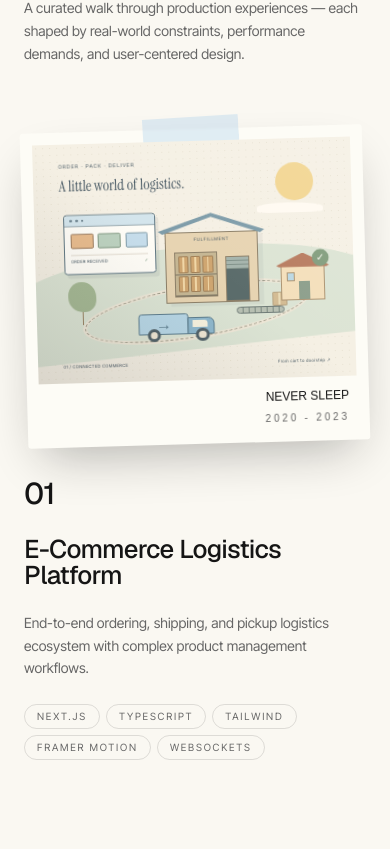
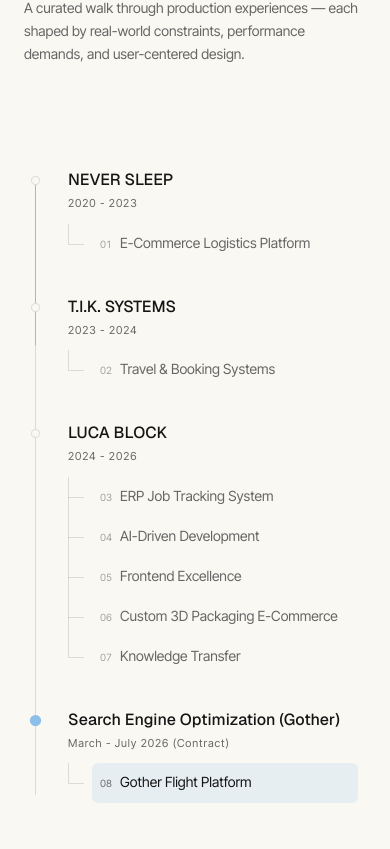
Before and after one commit to sansaran1234/MyPortfolio, a Next.js app: page / in a window 390 px wide. Shown: the part 5495-6344 px from the top of the page. Built offline with nearby package versions, Linux system fonts and the light colour scheme; a web font is replaced by a local one.

Commit message:
refactor: restructure ExhibitionsSection to group projects by company and enhance accessibility with improved markup

```diff
--- a/src/components/gallery/sections/ExhibitionsSection.tsx
+++ b/src/components/gallery/sections/ExhibitionsSection.tsx
@@ -24,11 +24,16 @@ import { GotherArtwork } from "../GotherArtwork";
 
 const EASE = [0.22, 1, 0.36, 1] as readonly [number, number, number, number];
 
-const SHOW_COMPANY_IN_RAIL = EXHIBITIONS.map((project, index) => {
-  const firstIndex = EXHIBITIONS.findIndex(
-    (entry) => entry.company === project.company,
+const COMPANY_TIMELINE = Array.from(
+  new Set(EXHIBITIONS.map((project) => project.company)),
+).map((company) => {
+  const projects = EXHIBITIONS.flatMap((project, index) =>
+    project.company === company ? [{ project, index }] : [],
   );
-  return index === firstIndex;
+  const periods = Array.from(
+    new Set(projects.map(({ project }) => project.experience)),
+  );
+  return { company, period: periods.join(" / "), projects };
 });
 
 /* ------------------------------------------------------------------ */
@@ -45,8 +50,9 @@ const ExhibitionRail = ({
   onSelect: (index: number) => void;
 }) => {
   return (
-    <div className="hidden lg:block lg:col-span-4">
-      <div className="lg:sticky lg:top-32">
+    <nav aria-label="Work experience by company" className="lg:col-span-4">
+      {/* Keep scaled markers and keyboard focus outlines inside the scroll area. */}
+      <div className="px-2 pb-2 lg:sticky lg:top-24 lg:max-h-[calc(100svh-8rem)] lg:overflow-y-auto lg:pr-4">
         <div className="relative mt-10 pl-9">
           {/* Static track */}
           <span
@@ -60,11 +66,11 @@ const ExhibitionRail = ({
             className="absolute left-[3px] top-2 bottom-2 w-px origin-top bg-[var(--gallery-quaternary)]"
           />
 
-          <ul className="flex flex-col gap-7">
-            {EXHIBITIONS.map((project, i) => {
-              const isActive = i === active;
+          <ol className="flex flex-col gap-8">
+            {COMPANY_TIMELINE.map(({ company, period, projects }) => {
+              const isActive = projects.some(({ index }) => index === active);
               return (
-                <li key={project.index} className="relative">
+                <li key={company} className="relative">
                   {/* Node marker */}
                   <span
                     aria-hidden
@@ -74,49 +80,57 @@ const ExhibitionRail = ({
                         : "border-[var(--gallery-line)] bg-[var(--gallery-bg)]"
                     }`}
                   />
+                  <h3 className="font-gallery-display text-base font-medium leading-snug text-[var(--gallery-text)]">
+                    {company}
+                  </h3>
+                  <p className="mt-1 font-gallery-body text-[11px] tracking-[0.08em] text-[var(--gallery-subtext)]">
+                    {period}
+                  </p>
+                  <ul className="mt-3">
+                    {projects.map(({ project, index }, branchIndex) => (
+                      <li key={project.index} className="relative pl-6">
+                        <span
+                          aria-hidden
+                          className={cn(
+                            "absolute left-0 top-0 w-px bg-[var(--gallery-line)]",
+                            branchIndex === projects.length - 1
+                              ? "h-5"
+                              : "h-full",
+                          )}
+                        />
+                        <span
+                          aria-hidden
+                          className="absolute left-0 top-5 h-px w-4 bg-[var(--gallery-line)]"
+                        />
                         <button
                           type="button"
                           data-cursor="hover"
-                    onClick={() => onSelect(i)}
-                    className="group block w-full text-left"
+                          onClick={() => onSelect(index)}
+                          aria-current={
+                            index === active ? "location" : undefined
+                          }
+                          className={cn(
+                            "flex min-h-10 w-full items-baseline gap-2 rounded-md px-2 py-2 text-left font-gallery-body text-sm leading-relaxed transition-colors focus-visible:outline-2 focus-visible:outline-offset-2 focus-visible:outline-[var(--gallery-text)]",
+                            index === active
+                              ? "bg-[var(--gallery-tertiary)]/35 text-[var(--gallery-text)]"
+                              : "text-[var(--gallery-subtext)] hover:bg-[var(--gallery-tertiary)]/15 hover:text-[var(--gallery-text)]",
+                          )}
                         >
-                    {SHOW_COMPANY_IN_RAIL[i] && (
-                      <span
-                        className={`mb-1.5 block font-gallery-body text-[10px] uppercase tracking-[0.24em] transition-colors duration-500 ${
-                          isActive
-                            ? "text-[var(--gallery-text)]/75"
-                            : "text-[var(--gallery-subtext)]/55 group-hover:text-[var(--gallery-subtext)]"
-                        }`}
-                      >
-                        {project.company}
+                          <span className="shrink-0 text-[10px] tabular-nums opacity-60">
+                            {project.index}
                           </span>
-                    )}
-                    <span
-                      className={`block font-gallery-body text-[10px] uppercase tracking-[0.28em] transition-colors duration-500 ${
-                        isActive
-                          ? "text-[var(--gallery-quaternary)]"
-                          : "text-[var(--gallery-subtext)]"
-                      }`}
-                    >
-                      {project.experience}
-                    </span>
-                    <span
-                      className={`mt-1 block whitespace-pre-line font-gallery-display text-lg leading-tight tracking-tight transition-all duration-500 ${
-                        isActive
-                          ? "translate-x-1 text-[var(--gallery-text)]"
-                          : "text-[var(--gallery-subtext)]/70 group-hover:text-[var(--gallery-text)]"
-                      }`}
-                    >
-                      {project.title}
-                    </span>
+                          <span>{project.title.replace(/\n/g, " ")}</span>
                         </button>
+                      </li>
+                    ))}
+                  </ul>
                 </li>
               );
             })}
-          </ul>
+          </ol>
         </div>
       </div>
-    </div>
+    </nav>
   );
 };
 
@@ -164,7 +178,13 @@ const ExhibitionPanel = ({
   const align = isLeftAligned ? "lg:mr-auto" : "lg:ml-auto";
 
   return (
-    <article ref={setRef} className={cn("scroll-mt-32", isLeftAligned ? "max-[992px]:mr-auto" : "max-[992px]:ml-auto")}>
+    <article
+      ref={setRef}
+      className={cn(
+        "scroll-mt-32",
+        isLeftAligned ? "max-[992px]:mr-auto" : "max-[992px]:ml-auto",
+      )}
+    >
       {/* Polaroid frame */}
       <motion.div
         initial={{ opacity: 0, y: 48, rotate: tilt * 2.2 }}
@@ -236,7 +256,9 @@ const ExhibitionPanel = ({
         transition={{ duration: 0.8, ease: EASE, delay: 0.12 }}
         className={cn(
           "mt-8 grid w-full max-w-xl grid-cols-1 gap-x-10 gap-y-6",
-          isLeftAligned ? "max-[992px]:mr-auto lg:mr-auto" : "max-[992px]:ml-auto lg:ml-auto",
+          isLeftAligned
+            ? "max-[992px]:mr-auto lg:mr-auto"
+            : "max-[992px]:ml-auto lg:ml-auto",
           isLeftAligned
             ? "md:grid-cols-[auto_1fr] md:text-left"
             : "md:grid-cols-[1fr_auto] md:text-right",
```
Lines whose indentation alone changed are shown as unchanged.
